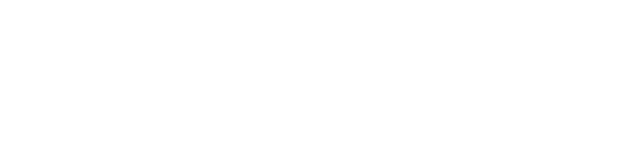
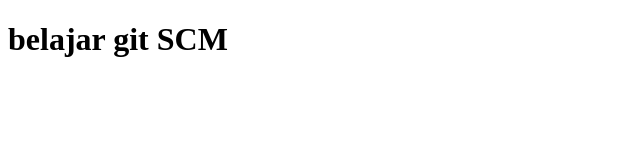
Before and after one commit to guturandika23/belajargit-bootcampbinus, a plain HTML site: page index.html in a window 1280 px wide. Shown: the whole page, without its empty margins (0-640 px from the left). Drawn offline with Linux system fonts and the light colour scheme.

Commit message:
menambhkan judul halaman html

```diff
--- a/index.html
+++ b/index.html
@@ -6,6 +6,6 @@
     <title>membuat file index.html</title>
 </head>
 <body>
-
+    <h1>belajar git SCM</h1>
 </body>
 </html>
```
